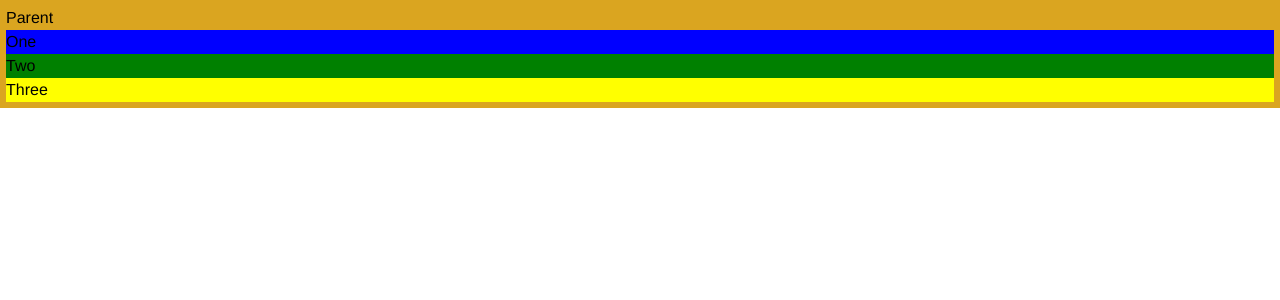
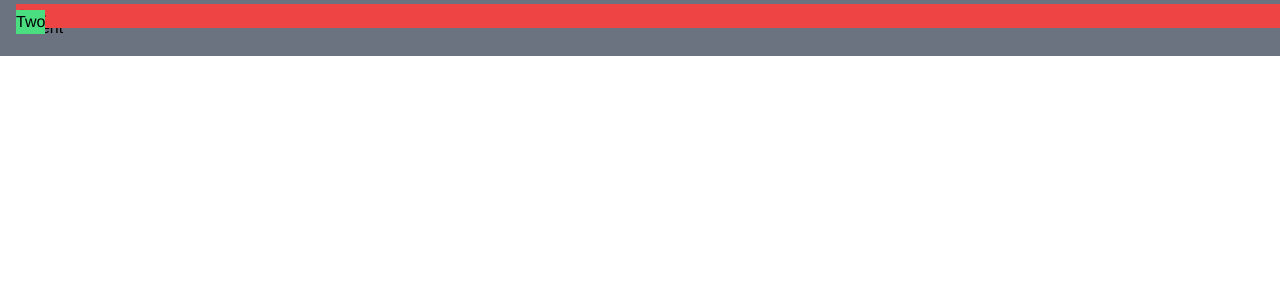
Before and after one commit to apekshik/portfolio-apek, a Next.js app: page / in a window 1280 px wide. Shown: the top 300 px of the page. Built offline with nearby package versions, Linux system fonts and the light colour scheme.

Commit message:
understood z-indices. Always use bracket operators if someothing isn't working

```diff
--- a/components/Test.module.css
+++ b/components/Test.module.css
@@ -5,10 +5,13 @@
 
 .child_one {
     background-color: blue;
+    position: relative;
+    z-index: -1;
 }
 
 .child_two {
     background-color: green;
+    position: relative;
 }
 
 .child_three {
--- a/components/test.tsx
+++ b/components/test.tsx
@@ -3,12 +3,11 @@ import styles from './Test.module.css'
 
 export default function Test() {
   return (
-    <div class={styles.parent}>
-      Parent
-      {/* <img src="wallpapers/L1.jpeg"></img> */}
-      <div class={styles.child_one}>One</div>
-      <div class={styles.child_two}>Two</div>
-      <div class={styles.child_three}>Three</div>
-    </div>
+      <div class="absolute w-full bg-gray-500 p-4">
+        Parent
+        {/* use z-[x] bracket operator for negative AND positive z-index vales.  */}
+        <div class="absolute w-full z-[2] top-1 bg-red-500">One</div>
+        <div class="absolute z-[3] top-[10px] bg-green-400">Two</div>
+      </div>
   )
 }
```
Also changed, not shown: 1 other file (tests, documents, lock files or other folders).
